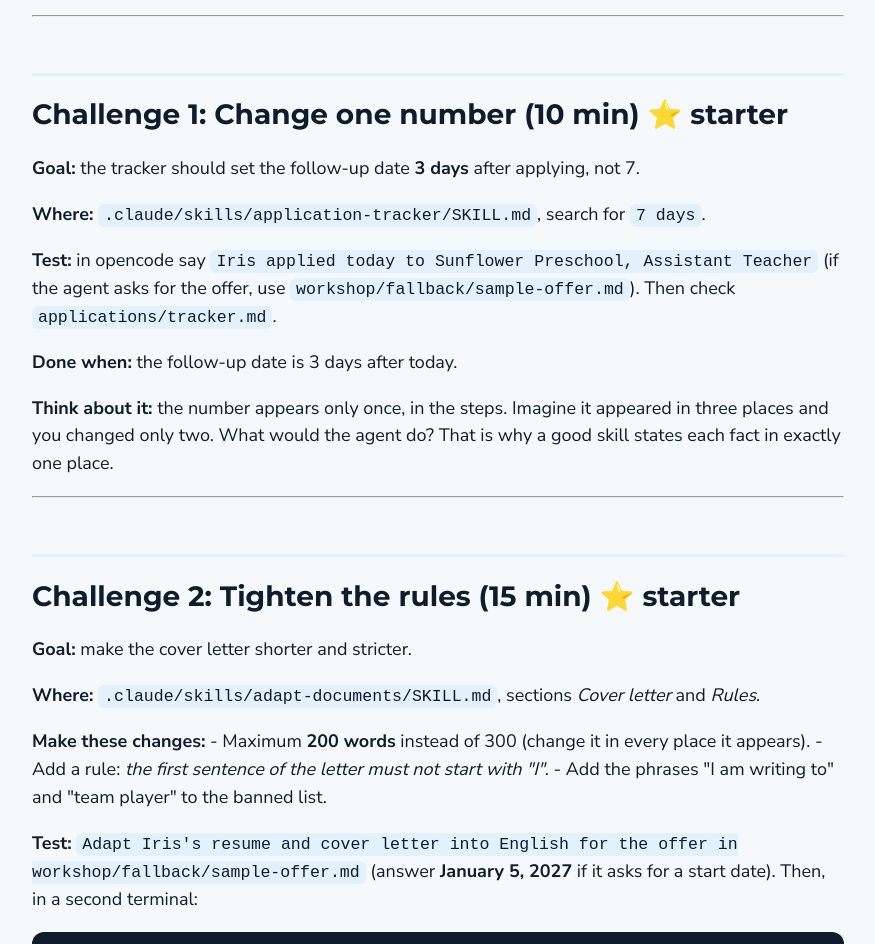
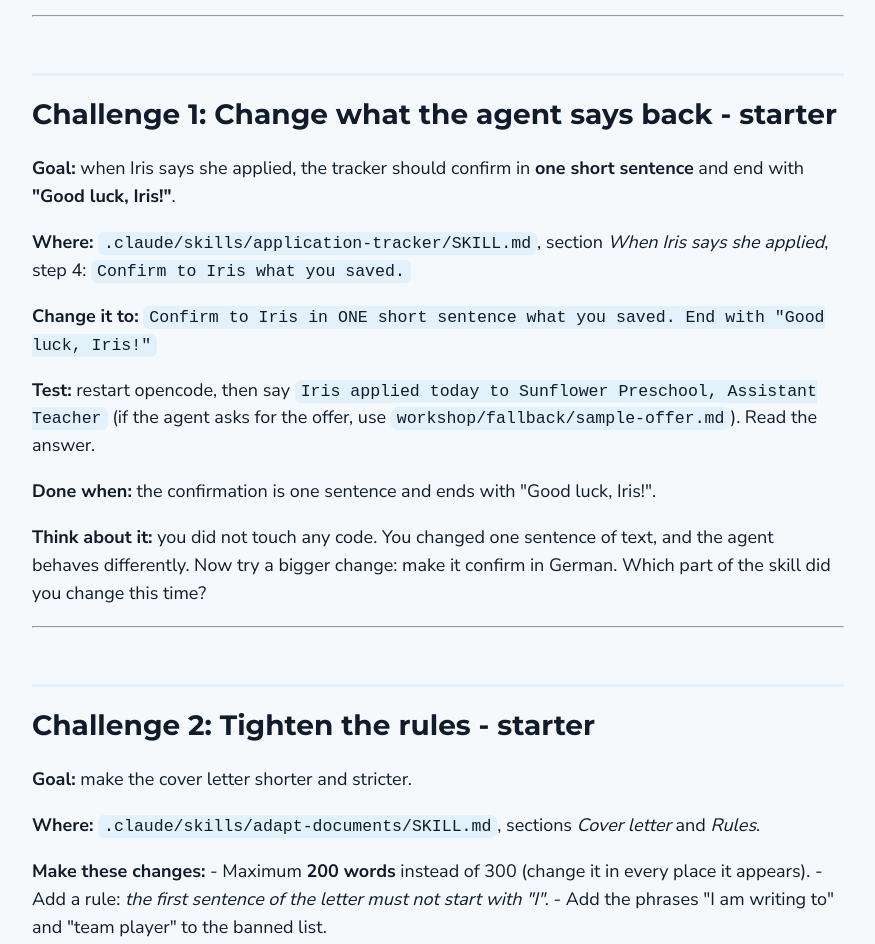
Before and after one commit to francescacoo/codebarworkshop2511, a plain HTML site: page docs/track-b.html in a window 1280 px wide. Shown: the part 1652-2596 px from the top of the page, without its empty margins (202-1077 px from the left). Drawn offline with Linux system fonts and the light colour scheme.

Commit message:
Sync docs/track-b.html with public site
Co-Authored-By: Claude Sonnet 5.5 <noreply@anthropic.com>
Claude-Session: https://claude.ai/code/session_01Y1vgFzTFZUkPRd8cairGNz

```diff
--- a/docs/track-b.html
+++ b/docs/track-b.html
@@ -1,10 +1,10 @@
-<!doctype html><html lang="en"><head><meta charset="utf-8"><meta name="viewport" content="width=device-width,initial-scale=1"><title>2b. Track B: Builder · Iris workshop</title><link rel="stylesheet" href="style.css"><link rel="preconnect" href="https://fonts.googleapis.com"><link href="https://fonts.googleapis.com/css2?family=Montserrat:wght@600;700&family=Nunito+Sans:wght@400;700&display=swap" rel="stylesheet"></head><body><header><b>codebar Munich</b><a href="index.html">Home</a><a href="setup.html">1. Setup</a><a href="track-a.html">2a. Track A: Explorer</a><a href="track-b.html" class="on">2b. Track B: Builder</a><a href="files.html">Practice files</a></header><main><h1>Track B: Builder (change skills and build new ones)</h1>
+<!doctype html><html lang="en"><head><meta charset="utf-8"><meta name="viewport" content="width=device-width,initial-scale=1"><title>2b. Track B: Builder · Iris workshop</title><link rel="stylesheet" href="style.css"><link rel="preconnect" href="https://fonts.googleapis.com"><link href="https://fonts.googleapis.com/css2?family=Montserrat:wght@600;700&family=Nunito+Sans:wght@400;700&display=swap" rel="stylesheet"></head><body><header><b>codebar Munich</b><a href="prework.html">Prework</a><a href="index.html">Home</a><a href="track-a.html">2a. Track A: Explorer</a><a href="track-b.html" class="on">2b. Track B: Builder</a><a href="files.html">Practice files</a></header><main><h1>Track B: Builder (change skills and build new ones)</h1>
 <p><strong>For:</strong> people who like to tinker. You do not need to know how to code.
 Skills are plain text. If you can edit a document, you can do this.
 <strong>Time:</strong> about 75 minutes. Do the warm-up and then pick the challenges you like.</p>
 <p><strong>Your goal:</strong> change how the agent behaves <strong>by editing text</strong>, then test
 that the change worked.</p>
-<p>Finished setup? (<a href="setup.html">00-setup.md</a>) Then start here.</p>
+<p>Finished the <a href="prework.html">prework</a>? Then start here.</p>
 <hr />
 <h2>The edit-test loop</h2>
 <p>Every challenge works the same way:</p>
@@ -20,7 +20,7 @@ that the change worked.</p>
 </code></pre>
 <p>(New files you created are not affected. Delete them by hand.)</p>
 <hr />
-<h2>Warm-up: read a skill like a map (10 min)</h2>
+<h2>Warm-up: read a skill like a map</h2>
 <p>Open <code>.claude/skills/application-tracker/SKILL.md</code>. Mark the four parts:</p>
 <table>
 <thead>
@@ -62,19 +62,21 @@ the file is loaded only when the skill is picked.</p>
 2. Which rule in <code>application-tracker</code> stops the agent from guessing that Iris applied?</p>
 </blockquote>
 <hr />
-<h2>Challenge 1: Change one number (10 min) ⭐ starter</h2>
-<p><strong>Goal:</strong> the tracker should set the follow-up date <strong>3 days</strong> after applying,
-not 7.</p>
-<p><strong>Where:</strong> <code>.claude/skills/application-tracker/SKILL.md</code>, search for <code>7 days</code>.</p>
-<p><strong>Test:</strong> in opencode say <code>Iris applied today to Sunflower Preschool, Assistant Teacher</code>
+<h2>Challenge 1: Change what the agent says back - starter</h2>
+<p><strong>Goal:</strong> when Iris says she applied, the tracker should confirm in
+<strong>one short sentence</strong> and end with <strong>"Good luck, Iris!"</strong>.</p>
+<p><strong>Where:</strong> <code>.claude/skills/application-tracker/SKILL.md</code>, section <em>When Iris says she applied</em>,
+step 4: <code>Confirm to Iris what you saved.</code></p>
+<p><strong>Change it to:</strong> <code>Confirm to Iris in ONE short sentence what you saved. End with "Good luck, Iris!"</code></p>
+<p><strong>Test:</strong> restart opencode, then say <code>Iris applied today to Sunflower Preschool, Assistant Teacher</code>
 (if the agent asks for the offer, use <code>workshop/fallback/sample-offer.md</code>).
-Then check <code>applications/tracker.md</code>.</p>
-<p><strong>Done when:</strong> the follow-up date is 3 days after today.</p>
-<p><strong>Think about it:</strong> the number appears only once, in the steps. Imagine it
-appeared in three places and you changed only two. What would the agent do?
-That is why a good skill states each fact in exactly one place.</p>
+Read the answer.</p>
+<p><strong>Done when:</strong> the confirmation is one sentence and ends with "Good luck, Iris!".</p>
+<p><strong>Think about it:</strong> you did not touch any code. You changed one sentence of text,
+and the agent behaves differently. Now try a bigger change: make it confirm in German.
+Which part of the skill did you change this time?</p>
 <hr />
-<h2>Challenge 2: Tighten the rules (15 min) ⭐ starter</h2>
+<h2>Challenge 2: Tighten the rules - starter</h2>
 <p><strong>Goal:</strong> make the cover letter shorter and stricter.</p>
 <p><strong>Where:</strong> <code>.claude/skills/adapt-documents/SKILL.md</code>, sections <em>Cover letter</em> and <em>Rules</em>.</p>
 <p><strong>Make these changes:</strong>
@@ -92,7 +94,7 @@ and none of the banned phrases.</p>
 How would you rewrite that rule so it is harder to forget? (Hint: put the check
 into the <em>Steps</em>: "before saving, count the words".)</p>
 <hr />
-<h2>Challenge 3: Another country (20 min) ⭐⭐</h2>
+<h2>Challenge 3: Another country </h2>
 <p><strong>Goal:</strong> Iris now wants a job in <strong>Munich</strong>. A German application follows
 different rules than a US one.</p>
 <p><strong>Do NOT overwrite <code>adapt-documents</code>.</strong> Make a <strong>copy</strong> as a new skill:</p>
@@ -119,7 +121,7 @@ in the chat) and the documents are in German with the rules you chose.</p>
 <p><strong>Think about it:</strong> the agent picked a skill on its own. What would you change in
 the descriptions if it picked the wrong one?</p>
 <hr />
-<h2>Challenge 4: Build a brand-new skill (30 min) ⭐⭐</h2>
+<h2>Challenge 4: Build a brand-new skill </h2>
 <p><strong>Goal:</strong> add a seventh skill, <strong><code>interview-prep</code></strong>. When Iris is invited to an
 interview, it prepares questions and answer outlines for that exact offer.</p>
 <p><strong>Start from the template:</strong></p>
@@ -142,7 +144,7 @@ skill name:</p>
 <p><strong>Done when:</strong> all three tests pass. <strong>If the skill is not picked,</strong> the
 <code>description:</code> is almost always the problem. Add the words Iris would really say.</p>
 <hr />
-<h2>Challenge 5: Give the agent a colleague (20 min) ⭐⭐⭐</h2>
+<h2>Challenge 5: Give the agent a colleague </h2>
 <p><strong>Goal:</strong> an <strong>agent</strong> is not only a bigger skill. It is a different <em>worker</em>
 with its own role and <strong>its own permissions</strong>. Build a reviewer who can read
 everything and change nothing.</p>
@@ -165,7 +167,7 @@ not change any file.</p>
 - "The steps for tracking an application"
 - "A strict reviewer personality"</p>
 <hr />
-<h2>Challenge 6: Make it your own (free time) ⭐⭐⭐</h2>
+<h2>Challenge 6: Make it your own </h2>
 <p>Follow the "Make it your own" steps in the main <code>README.md</code>, with a <strong>fictional</strong>
 person:</p>
 <ol>
```
